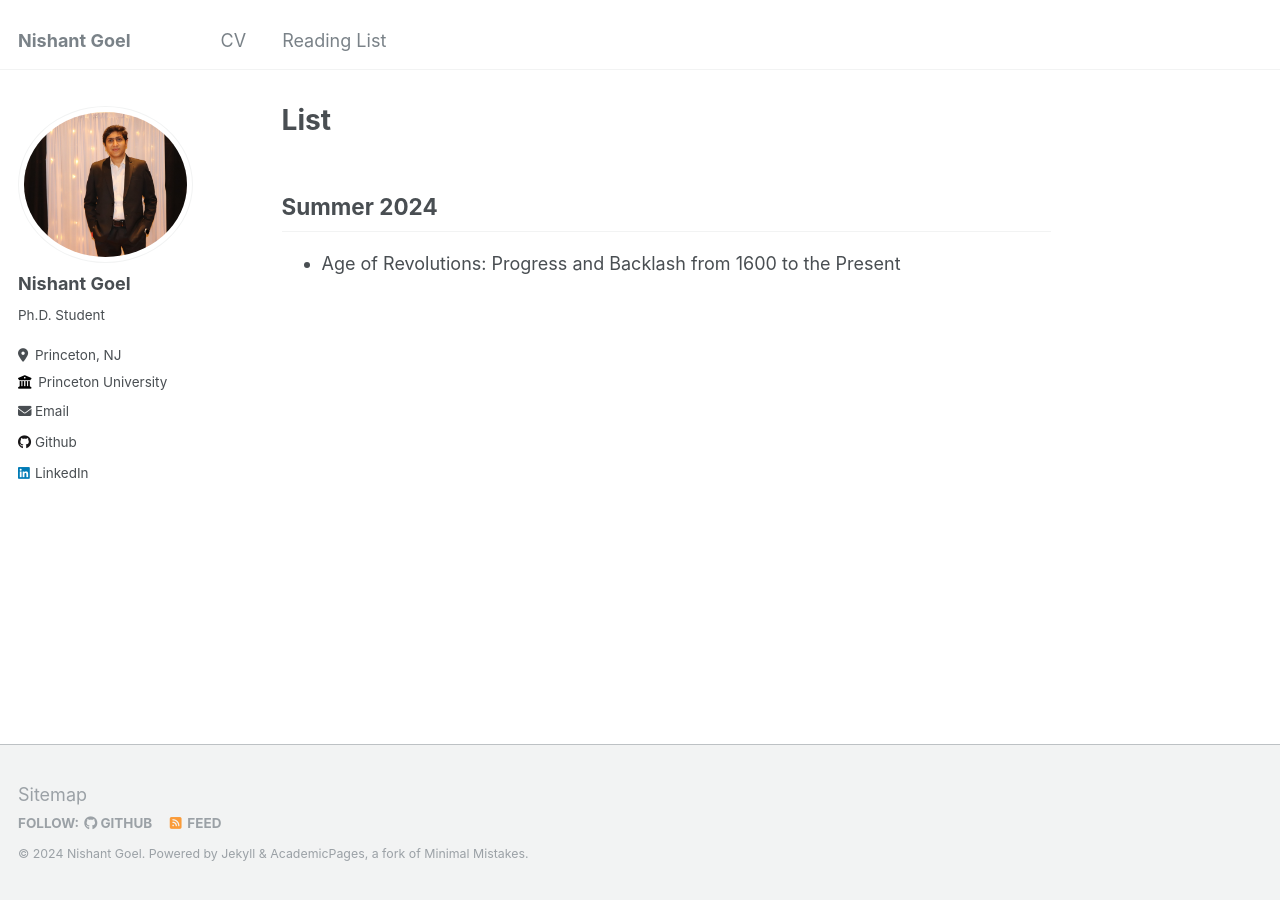
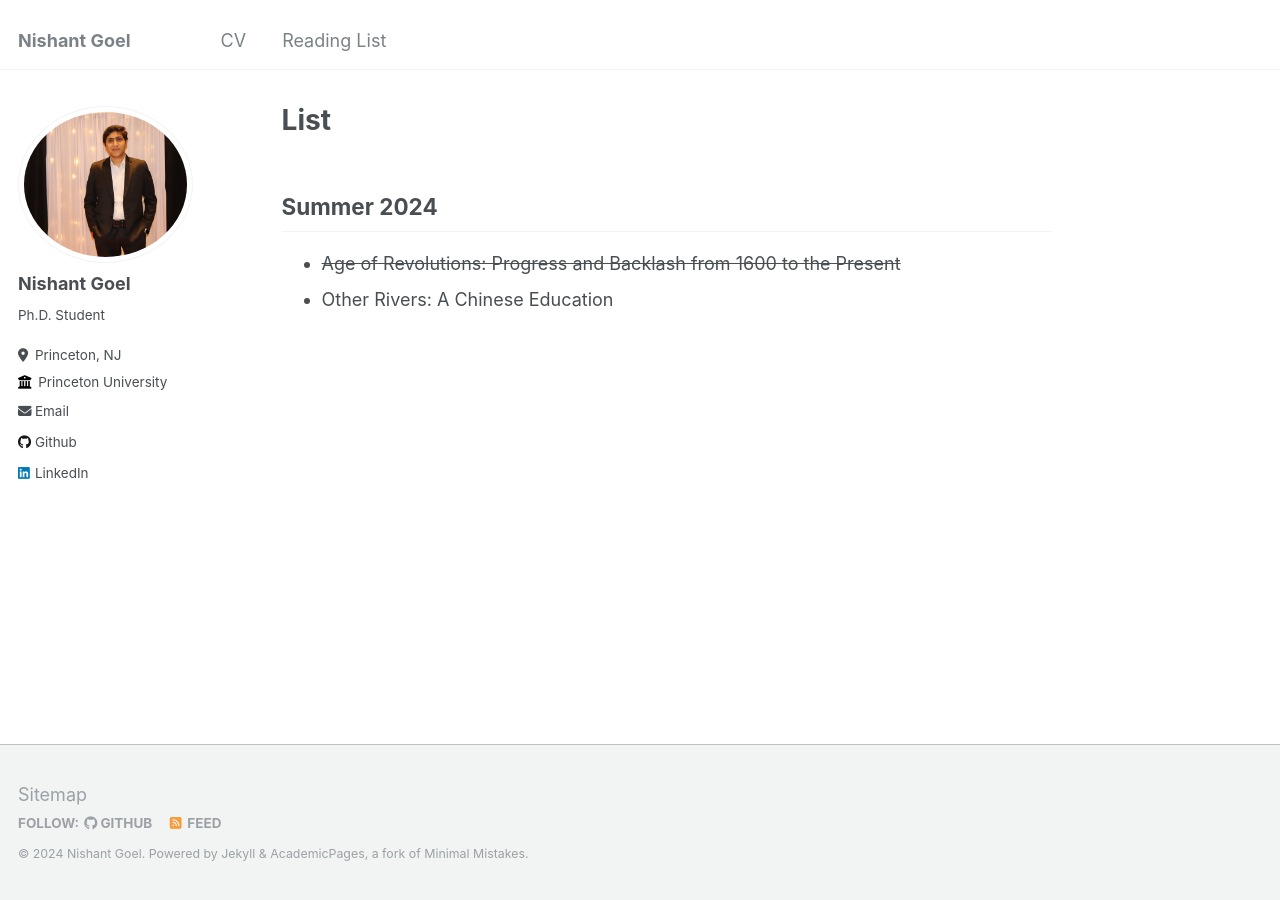
Before and after one commit to nish-goel/nish-goel.github.io, a Jekyll site: the page built from _pages/markdown.md, in a window 1280 px wide. Built offline with Jekyll 4.4.1, drawn with Linux system fonts in a browser that asks for light colours.

Commit message:
Update markdown.md

```diff
--- a/_pages/markdown.md
+++ b/_pages/markdown.md
@@ -9,7 +9,8 @@ redirect_from:
 
 ## Summer 2024
 
-* Age of Revolutions: Progress and Backlash from 1600 to the Present
+* ~~Age of Revolutions: Progress and Backlash from 1600 to the Present~~
+* Other Rivers: A Chinese Education
 
 <!--
 ## Locations of key files/directories
```
